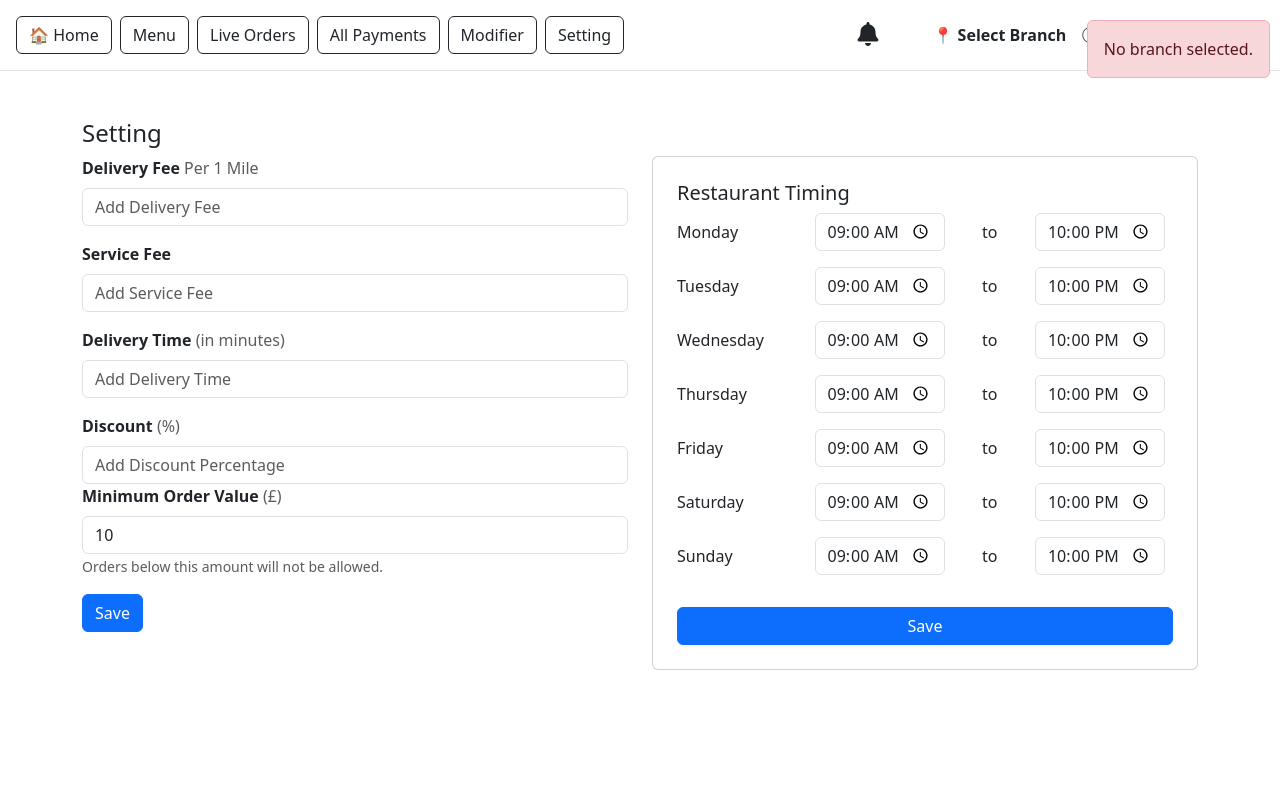
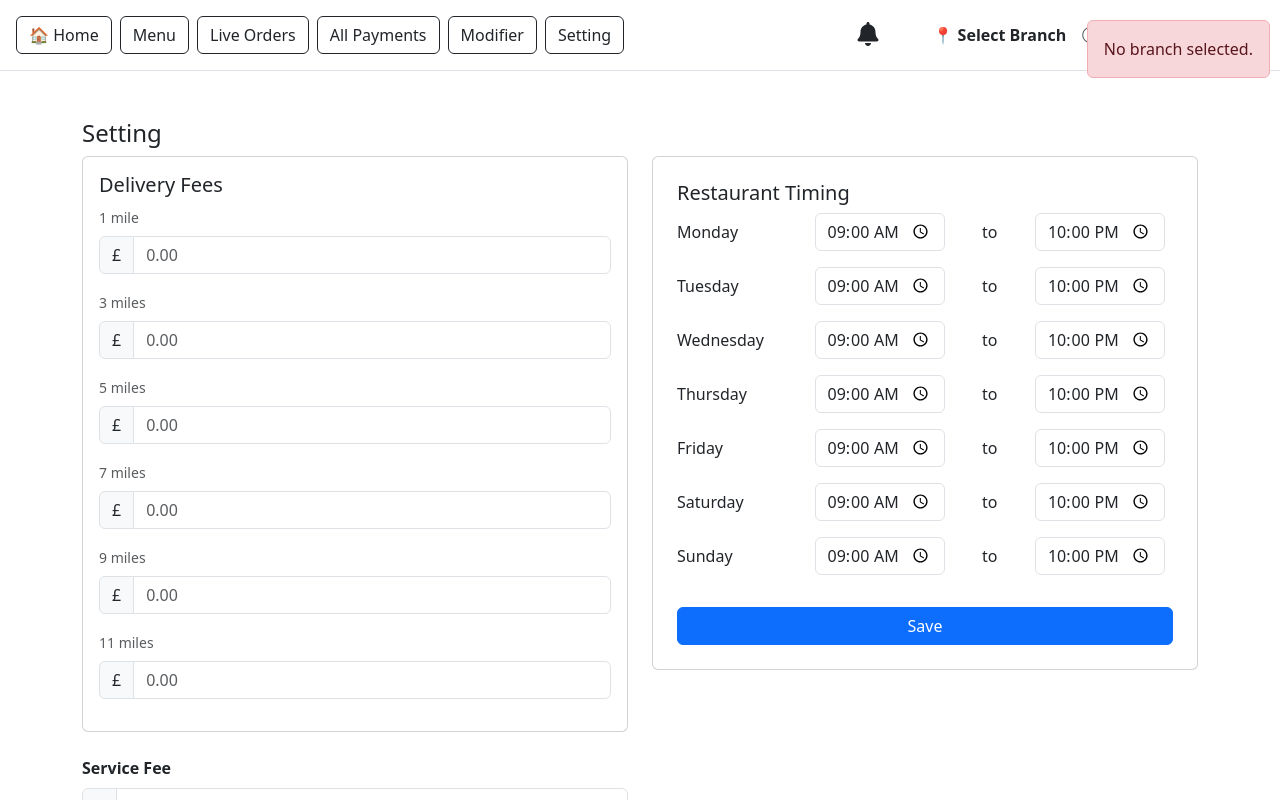
Before and after one commit to sarmad52422/spicy-chef-admin, a React (Create React App) app: page /setting in a window 1280 px wide. Built offline with nearby package versions, Linux system fonts and the light colour scheme; no server answers; sample sign-in values are in the browser's storage.

Commit message:
sending email on every status recit printing amount errro fixed

```diff
--- a/src/App.js
+++ b/src/App.js
@@ -184,6 +184,7 @@ function GlobalNotifications() {
           );
 
           if (newOrder) {
+
             setCurrentNewOrder(newOrder);
             setNewOrderModal(true);
             setHasNewNotifications(true);
@@ -312,7 +313,7 @@ function GlobalNotifications() {
     subtotal: `£${totalAmountValue.toFixed(2)}`,
     orderTotal: `£${totalAmountValue.toFixed(2)}`,
     totalAmount: `£${totalAmountValue.toFixed(2)}`,
-    discount: "£0.00", // discount already included in backend total
+    discount: `£${currentNewOrder.discount}`, // discount already included in backend total
     tax: `£${Number(currentNewOrder.tax || 0).toFixed(2)}`,
     tip: `£${Number(currentNewOrder.tip || 0).toFixed(2)}`,
     total: `£${totalAmountValue.toFixed(2)}`,
--- a/src/pages/NewOrders.js
+++ b/src/pages/NewOrders.js
@@ -18,8 +18,6 @@ export default function NewOrders() {
   const [activeTab, setActiveTab] = useState("accepted");
   const [orders, setOrders] = useState([]);
   const [loading, setLoading] = useState(false);
-  const [showStatusDialog, setShowStatusDialog] = useState(false);
-  const [selectedOrderId, setSelectedOrderId] = useState(null);
   const [error, setError] = useState("");
   const [alert, setAlert] = useState({
     show: false,
@@ -27,10 +25,10 @@ export default function NewOrders() {
     variant: "success",
   });
   const { printReceipt, ReceiptModal } = useReceiptPrinter();
-  const handleMoreActions = async (orderId, newStatus) => {
+
+  const handleStatusChange = async (orderId, newStatus) => {
     try {
       const token = localStorage.getItem("token");
-      console.log(`new status = ${newStatus}`);
       const response = await fetch(`${API_URL}/api/order/status/${orderId}`, {
         method: "PUT",
         headers: {
@@ -45,7 +43,6 @@ export default function NewOrders() {
 
       if (data.status) {
         showAlert("Order status updated successfully!", "success");
-
         setOrders((prevOrders) =>
           prevOrders.map((order) =>
             order.id === orderId ? { ...order, status: newStatus } : order
@@ -74,8 +71,6 @@ export default function NewOrders() {
         const data = await res.json();
         if (data.status && Array.isArray(data.result?.data)) {
           setOrders(data.result.data);
-
-          // Save all existing order IDs to localStorage on first load
           const existingOrderIds = data.result.data.map((order) => order.id);
           localStorage.setItem(
             "existingOrderIds",
@@ -95,9 +90,8 @@ export default function NewOrders() {
     fetchOrders();
   }, []);
 
-  // Helper to show alert with correct variant
   const showAlert = (message, variant = "success") => {
-    setAlert({ show: false, message: "", variant: "success" }); // Clear first
+    setAlert({ show: false, message: "", variant: "success" });
     setTimeout(() => {
       setAlert({ show: true, message, variant });
       setTimeout(
@@ -107,7 +101,6 @@ export default function NewOrders() {
     }, 10);
   };
 
-  // Filter orders by status for each tab
   const filteredOrders = orders.filter((order) => {
     if (activeTab === "pending") return order.status === "PENDING";
     if (activeTab === "accepted") return order.status === "ACCEPTED";
@@ -116,6 +109,61 @@ export default function NewOrders() {
     if (activeTab === "rejected") return order.status === "REJECTED";
     return true;
   });
+
+  const renderActionButtons = (order) => {
+    switch (order.status) {
+      case "PENDING":
+        return (
+          <>
+            <Button
+              variant="success"
+              size="sm"
+              onClick={() => handleStatusChange(order.id, "ACCEPTED")}
+            >
+              Accept
+            </Button>
+            <Button
+              variant="danger"
+              size="sm"
+              onClick={() => handleStatusChange(order.id, "REJECTED")}
+            >
+              Reject
+            </Button>
+          </>
+        );
+      case "ACCEPTED":
+        return (
+          <>
+            <Button
+              variant="warning"
+              size="sm"
+              onClick={() => handleStatusChange(order.id, "ON_THE_WAY")}
+            >
+              On The Way
+            </Button>
+            <Button
+              variant="primary"
+              size="sm"
+              onClick={() => handleStatusChange(order.id, "COMPLETED")}
+            >
+              Complete
+            </Button>
+          </>
+        );
+      case "ON_THE_WAY":
+        return (
+          <Button
+            variant="primary"
+            size="sm"
+            onClick={() => handleStatusChange(order.id, "COMPLETED")}
+          >
+            Mark as Delivered
+          </Button>
+        );
+      default:
+        return null;
+    }
+  };
 
   const renderOrder = (order, index, showButtons = false, status = null) => (
     <Accordion.Item
@@ -141,7 +189,7 @@ export default function NewOrders() {
             <Badge
               bg={
                 status === "pending"
-                  ? "secondary" // or "info" if you want blue
+                  ? "secondary"
                   : status === "accepted"
                   ? "success"
                   : status === "ontheway"
@@ -197,7 +245,6 @@ export default function NewOrders() {
                   <div>
                     <strong>Qty:</strong> {item.quantity}{" "}
                     {(() => {
-                      // Base price
                       const price = Number(
                         item.item?.price ||
                           item.variation?.price ||
@@ -205,12 +252,10 @@ export default function NewOrders() {
                           0
                       );
                       const quantity = item.quantity || 1;
-
                       const discountPercent =
                         item.item?.discount ||
                         item.variation?.item?.discount ||
                         0;
-
                       const discountAmountPerUnit =
                         price * (discountPercent / 100);
                       const discountedPrice = price - discountAmountPerUnit;
@@ -238,21 +283,14 @@ export default function NewOrders() {
               );
             })}
             <div className="text-end mt-3 d-flex justify-content-end gap-2">
-              <button
-                className="btn btn-outline-primary"
+              <Button
+                variant="outline-primary"
+                size="sm"
                 onClick={() => printReceipt(order)}
               >
                 🧾 Print Receipt
-              </button>
-              <button
-                className="btn btn-outline-secondary"
-                onClick={() => {
-                  setSelectedOrderId(order.id);
-                  setShowStatusDialog(true);
-                }}
-              >
-                More Actions
-              </button>
+              </Button>
+              {renderActionButtons(order)}
             </div>
           </>
         ) : (
@@ -264,7 +302,6 @@ export default function NewOrders() {
 
   return (
     <div className="container mt-4">
-      {/* Full-page loading overlay */}
       {loading && (
         <div
           style={{
@@ -288,7 +325,6 @@ export default function NewOrders() {
         </div>
       )}
 
-      {/* Toasts for alerts at top right */}
       <ToastContainer
         position="top-end"
         className="p-3"
@@ -319,7 +355,6 @@ export default function NewOrders() {
         <h4 className="mb-0">Orders</h4>
       </div>
 
-      {/* Custom Tab Buttons */}
       <div className="d-flex gap-3 flex-wrap mb-4">
         <button
           className={`btn ${
@@ -365,97 +400,12 @@ export default function NewOrders() {
 
       {error && <Alert variant="danger">{error}</Alert>}
 
-      {/* Accordion Content Based on Active Tab */}
       <Accordion>
         {filteredOrders.length === 0 && !loading && <div>No orders</div>}
         {filteredOrders.map((order, idx) => {
           return renderOrder(order, idx, false, activeTab);
         })}
       </Accordion>
-      <Modal
-        show={showStatusDialog}
-        onHide={() => setShowStatusDialog(false)}
-        centered
-      >
-        <Modal.Header closeButton>
-          <Modal.Title>Update Order Status</Modal.Title>
-        </Modal.Header>
-        <Modal.Body>
-          {(() => {
-            if (!selectedOrderId) return null;
-
-            const selectedOrder = orders.find((o) => o.id === selectedOrderId);
-            const status = selectedOrder?.status;
-
-            if (status === "ACCEPTED") {
-              return (
-                <div className="d-flex flex-column gap-2">
-                  <Button
-                    variant="warning"
-                    onClick={() => {
-                      handleMoreActions(selectedOrderId, "ON_THE_WAY");
-                      setShowStatusDialog(false);
-                    }}
-                  >
-                    Status: On The Way
-                  </Button>
-                  <Button
-                    variant="success"
-                    onClick={() => {
-                      handleMoreActions(selectedOrderId, "COMPLETED");
-                      setShowStatusDialog(false);
-                    }}
-                  >
-                    Status: Delivered
-                  </Button>
-                </div>
-              );
-            }
-            if (status === "PENDING") {
-              return (
-                <div className="d-flex flex-column gap-2">
-                  <Button
-                    variant="success"
-                    onClick={() => {
-                      handleMoreActions(selectedOrderId, "ACCEPTED");
-                      setShowStatusDialog(false);
-                    }}
-                  >
-                    Accept
-                  </Button>
-                  <Button
-                    variant="danger"
-                    onClick={() => {
-                      handleMoreActions(selectedOrderId, "REJECTED");
-                      setShowStatusDialog(false);
-                    }}
-                  >
-                    Reject
-                  </Button>
-                </div>
-              );
-            }
-            if (status === "ON_THE_WAY") {
-              return (
-                <div className="d-flex flex-column gap-2">
-                  <Button
-                    variant="success"
-                    onClick={() => {
-                      handleMoreActions(selectedOrderId, "COMPLETED");
-                      setShowStatusDialog(false);
-                    }}
-                  >
-                    Status: Delivered
-                  </Button>
-                </div>
-              );
-            }
-
-            // For COMPLETED or REJECTED, show message
-            return <p className="text-center mb-0">No actions required.</p>;
-          })()}
-        </Modal.Body>
-      </Modal>
 
       {ReceiptModal()}
     </div>
--- a/src/pages/Setting.js
+++ b/src/pages/Setting.js
@@ -13,7 +13,14 @@ const allDays = [
 ];
 
 export default function Setting() {
-  const [deliveryFee, setDeliveryFee] = useState("");
+  const [deliveryFees, setDeliveryFees] = useState({
+    1: "",
+    3: "",
+    5: "",
+    7: "",
+    9: "",
+    11: ""
+  });
   const [serviceFee, setServiceFee] = useState("");
   const [deliveryTime, setDeliveryTime] = useState("");
   const [discount, setDiscount] = useState("");
@@ -26,7 +33,6 @@ export default function Setting() {
   const [minOrderValue, setMinOrderValue] = useState(10);
   const [minOrderError, setMinOrderError] = useState("");
 
-  // Opening hours state for each day
   const [openingHours, setOpeningHours] = useState(() =>
     allDays.reduce((acc, day) => {
       acc[day] = { openTime: "09:00", closeTime: "22:00" };
@@ -49,47 +55,51 @@ export default function Setting() {
         const res = await fetch(`${API_URL}/api/admin/settings/${branch.id}`);
         const data = await res.json();
         if (data.status && data.result?.data?.setting) {
-          setDeliveryFee(
-            data.result.data.setting.deliveryFee?.toString() || ""
-          );
+          // Initialize delivery fees from API or with empty values
+          const feesFromApi = data.result.data.setting.deliveryFees || {};
+          setDeliveryFees({
+            1: feesFromApi[1]?.toString() || "",
+            3: feesFromApi[3]?.toString() || "",
+            5: feesFromApi[5]?.toString() || "",
+            7: feesFromApi[7]?.toString() || "",
+            9: feesFromApi[9]?.toString() || "",
+            11: feesFromApi[11]?.toString() || ""
+          });
+
           setServiceFee(data.result.data.setting.serviceFee?.toString() || "");
-          setDeliveryTime(
-            data.result.data.setting.deliveryTime?.toString() || ""
-          );
+          setDeliveryTime(data.result.data.setting.deliveryTime?.toString() || "");
           setDiscount(data.result.data.setting.discount?.toString() || "");
-          setMinOrderValue(data.result.data.setting.minOrderVal?.toString()||0)
+          setMinOrderValue(data.result.data.setting.minOrderVal?.toString() || 0);
         }
       } catch (err) {
         setFeeError("Failed to fetch settings.");
       }
       setLoading(false);
-
-      // Fetch branch timings
       fetchBranchTimings();
     };
     fetchSettings();
   }, []);
+
   const validateMinOrder = (value) => {
     setMinOrderError("");
-
     if (value === "") {
       setMinOrderError("Minimum order value is required");
       return false;
     }
-
     const numValue = Number(value);
     if (isNaN(numValue) || numValue < 0) {
       setMinOrderError("Minimum order value must be a positive number");
       return false;
     }
-
     return true;
   };
+
   const handleMinOrderChange = (e) => {
     const value = e.target.value;
     setMinOrderValue(value);
     validateMinOrder(value);
   };
+
   const fetchBranchTimings = async () => {
     const branch = JSON.parse(localStorage.getItem("selectedBranch"));
     if (!branch?.id) return;
@@ -123,7 +133,6 @@ export default function Setting() {
     }
   };
 
-  // Discount validation function
   const validateDiscount = (value) => {
     setDiscountError("");
     if (value === "") return true;
@@ -144,26 +153,32 @@ export default function Setting() {
     return true;
   };
 
-  // Handle discount change with validation
   const handleDiscountChange = (e) => {
     const value = e.target.value;
     setDiscount(value);
     validateDiscount(value);
   };
 
+  const handleDeliveryFeeChange = (mile, value) => {
+    setDeliveryFees(prev => ({
+      ...prev,
+      [mile]: value
+    }));
+  };
+
   const handleDeliverySave = async () => {
     setFeeStatus(null);
     setFeeError(null);
 
-    // Validate discount before saving
     if (!validateDiscount(discount)) {
       setFeeError("Please fix the discount validation error before saving.");
       return;
     }
     if (!validateMinOrder(minOrderValue)) {
       setMinOrderError(
-        "Min Order value cannot be empty or invalid and negtive number"
+        "Min Order value cannot be empty or invalid and negative number"
       );
+      return;
     }
 
     const branch = JSON.parse(localStorage.getItem("selectedBranch"));
@@ -180,14 +195,15 @@ export default function Setting() {
         },
         body: JSON.stringify({
           branch_id: branch.id,
-          deliveryFee: Number(deliveryFee),
+          deliveryFees: Object.fromEntries(
+            Object.entries(deliveryFees).map(([mile, fee]) => [mile, Number(fee)])
+          ),
           serviceFee: Number(serviceFee),
           deliveryTime: Number(deliveryTime),
           discount: discount ? Number(discount) : 0,
           minOrderVal: minOrderValue,
         }),
       });
-      console.log(minOrderValue)
       const data = await res.json();
       if (data.status) {
         setFeeStatus("Settings updated successfully.");
@@ -199,7 +215,6 @@ export default function Setting() {
     }
   };
 
-  // Save handler for opening hours
   const handleTimingSave = async () => {
     setTimingStatus(null);
     setTimingError(null);
@@ -246,44 +261,63 @@ export default function Setting() {
       <Row>
         {/* Delivery Fee - Left Column */}
         <Col md={6}>
-          <Form.Group className="mb-3">
-            <Form.Label>
-              <strong>Delivery Fee</strong>{" "}
-              <span className="text-muted">Per 1 Mile</span>
-            </Form.Label>
+          <Card className="mb-4">
+            <Card.Body>
+              <Card.Title>Delivery Fees</Card.Title>
+              <div className="d-flex flex-wrap gap-3 mb-3">
+                {[1, 3, 5, 7, 9, 11].map(mile => (
+                  <div key={mile} className="flex-grow-1" style={{ minWidth: '120px' }}>
+                    <Form.Label className="small text-muted">{mile} mile{mile !== 1 ? 's' : ''}</Form.Label>
+                    <div className="input-group">
+                      <span className="input-group-text">£</span>
                       <Form.Control
-              type="text"
-              placeholder="Add Delivery Fee"
-              value={deliveryFee}
-              onChange={(e) => setDeliveryFee(e.target.value)}
-              disabled={loading}
+                        type="number"
+                        placeholder="0.00"
+                        value={deliveryFees[mile]}
+                        onChange={(e) => handleDeliveryFeeChange(mile, e.target.value)}
+                        min="0"
+                        step="0.01"
                       />
-          </Form.Group>
+                    </div>
+                  </div>
+                ))}
+              </div>
+            </Card.Body>
+          </Card>
+
           <Form.Group className="mb-3">
             <Form.Label>
               <strong>Service Fee</strong>
             </Form.Label>
+            <div className="input-group">
+              <span className="input-group-text">£</span>
               <Form.Control
-              type="text"
+                type="number"
                 placeholder="Add Service Fee"
                 value={serviceFee}
                 onChange={(e) => setServiceFee(e.target.value)}
                 disabled={loading}
+                min="0"
+                step="0.01"
               />
+            </div>
           </Form.Group>
+
           <Form.Group className="mb-3">
             <Form.Label>
               <strong>Delivery Time</strong>{" "}
               <span className="text-muted">(in minutes)</span>
             </Form.Label>
             <Form.Control
-              type="text"
+              type="number"
               placeholder="Add Delivery Time"
               value={deliveryTime}
               onChange={(e) => setDeliveryTime(e.target.value)}
               disabled={loading}
+              min="0"
             />
           </Form.Group>
+
           <Form.Group className="mb-3">
             <Form.Label>
               <strong>Discount</strong> <span className="text-muted">(%)</span>
@@ -304,11 +338,15 @@ export default function Setting() {
                 {discountError}
               </Form.Control.Feedback>
             )}
+          </Form.Group>
+
           <Form.Group className="mb-3">
             <Form.Label>
               <strong>Minimum Order Value</strong>{" "}
               <span className="text-muted">(£)</span>
             </Form.Label>
+            <div className="input-group">
+              <span className="input-group-text">£</span>
               <Form.Control
                 type="number"
                 placeholder="Enter Minimum Order Value"
@@ -319,6 +357,7 @@ export default function Setting() {
                 step="0.01"
                 isInvalid={!!minOrderError}
               />
+            </div>
             {minOrderError && (
               <Form.Control.Feedback type="invalid">
                 {minOrderError}
@@ -329,7 +368,6 @@ export default function Setting() {
             </Form.Text>
           </Form.Group>
 
-          </Form.Group>
           {feeStatus && (
             <Alert className="alert-success" variant="success">
               {feeStatus}
@@ -394,12 +432,12 @@ export default function Setting() {
             </Button>
           </Card>
           {timingStatus && (
-            <Alert variant="success" className="mt-3 absolute top-0 right-0">
+            <Alert variant="success" className="mt-3">
               {timingStatus}
             </Alert>
           )}
           {timingError && (
-            <Alert variant="danger" className="mt-3 absolute top-0 right-0">
+            <Alert variant="danger" className="mt-3">
               {timingError}
             </Alert>
           )}
```
Also changed, not shown: src/components/printerWrapper.js (+0 -99 lines). Lines whose indentation alone changed are shown as unchanged.
